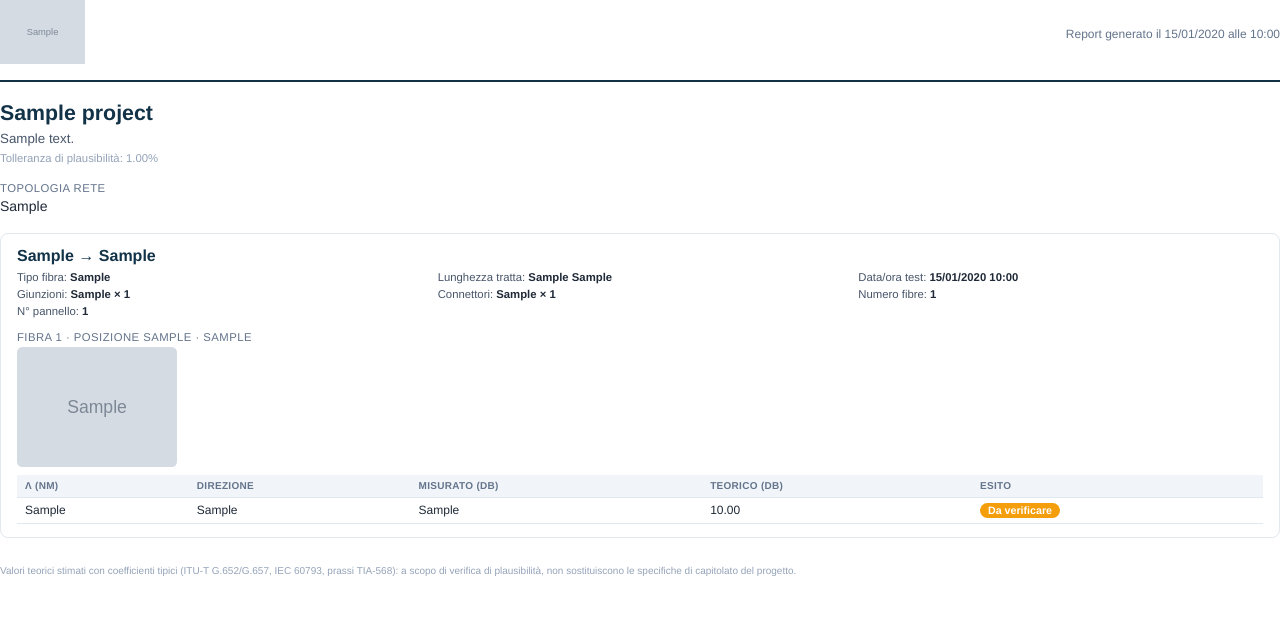
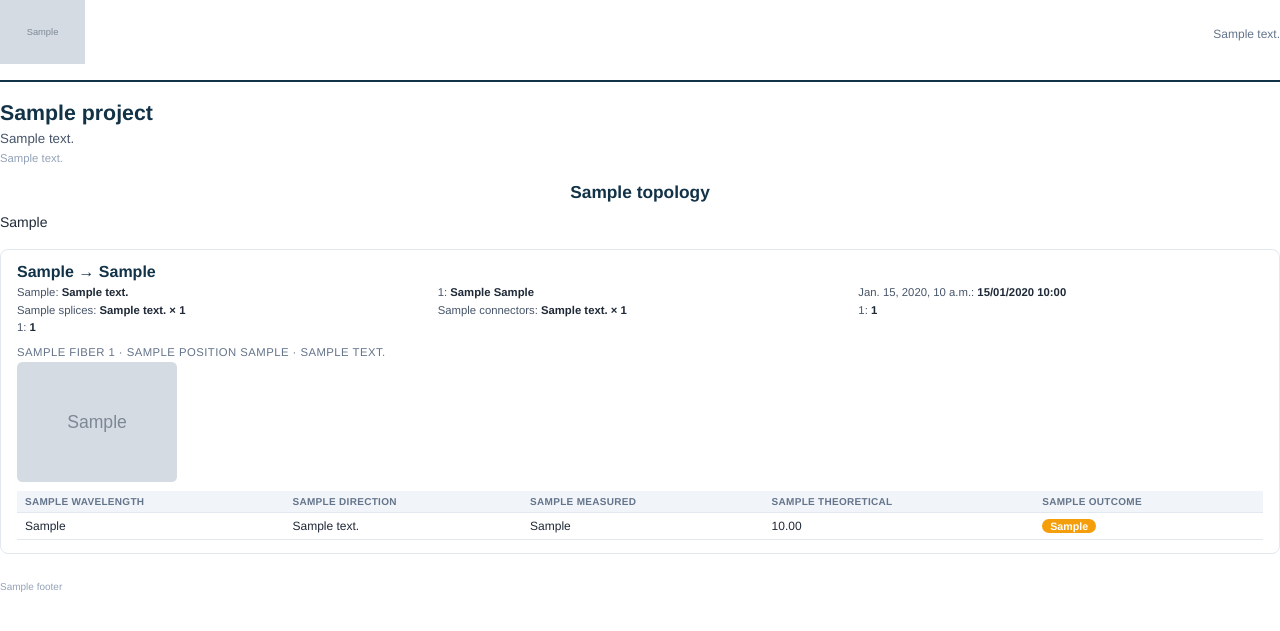
Before and after one commit to lomax73/FBOFiberReport, a Django app: template templates/collaudi/report_pdf.html in a window 1280 px wide. Shown: the top 631 px of the page. Run offline with Django 5.2, Linux system fonts and the light colour scheme; tables that the repository leaves empty hold one stand-in row (values such as "Sample post"); the template is opened without the code that fills it: values that come from a table or form of the project are taken from there, most other values are stand-ins (such as "Sample title", 1, 10 or a date in 2020); grey boxes marked "Sample" are stand-in pictures; data that the repository does not hold is empty.

Commit message:
Aggiungi lingua del report (IT/EN) per progetto e migliora indirizzo cliente nel PDF
- Nuovo campo Project.report_language, selezionabile nel form progetto:
  il PDF (etichette, esiti, footer normativo) viene generato in italiano
  o inglese di conseguenza.
- Nel dettaglio progetto e nel PDF, dopo l'indirizzo del cantiere viene
  mostrato il cliente con ragione sociale e indirizzo completo
  dall'anagrafica del Portale, senza più l'etichetta "Cliente:".
- Titolo "Topologia rete" nel PDF più grande e centrato.

Co-Authored-By: Claude Sonnet 5 <noreply@anthropic.com>

```diff
--- a/collaudi/forms.py
+++ b/collaudi/forms.py
@@ -10,7 +10,7 @@ class ProjectForm(forms.ModelForm):
 
     class Meta:
         model = Project
-        fields = ['name', 'address', 'logo', 'tolerance_percent']
+        fields = ['name', 'address', 'logo', 'tolerance_percent', 'report_language']
 
     def __init__(self, *args, **kwargs):
         super().__init__(*args, **kwargs)
--- a/collaudi/models.py
+++ b/collaudi/models.py
@@ -8,6 +8,8 @@ from . import services
 
 
 class Project(models.Model):
+    REPORT_LANGUAGE_CHOICES = [('it', 'Italiano'), ('en', 'English')]
+
     name = models.CharField('Nome cantiere', max_length=200)
     address = models.CharField('Indirizzo', max_length=300)
     client_id = models.UUIDField(
@@ -17,6 +19,9 @@ class Project(models.Model):
     logo = models.ImageField('Logo', upload_to='project_logos/', blank=True)
     tolerance_percent = models.DecimalField(
         'Tolleranza di plausibilità (%)', max_digits=5, decimal_places=2, default=Decimal('15.00'),
+    )
+    report_language = models.CharField(
+        'Lingua del report', max_length=2, choices=REPORT_LANGUAGE_CHOICES, default='it',
     )
     created_at = models.DateTimeField(auto_now_add=True)
 
@@ -62,6 +67,15 @@ class FiberTest(models.Model):
 
     def theoretical_db(self, wavelength_nm):
         return services.theoretical_attenuation_db(self, wavelength_nm)
+
+    def fiber_type_label(self, lang='it'):
+        return services.fiber_type_label(self.fiber_type, lang)
+
+    def splice_type_label(self, lang='it'):
+        return services.splice_type_label(self.splice_type, lang)
+
+    def connector_type_label(self, lang='it'):
+        return services.connector_type_label(self.connector_type, lang)
 
     def wavelengths(self):
         """Lunghezze d'onda valide per il tipo di fibra (non quelle scelte)."""
@@ -143,6 +157,9 @@ class FiberStrand(models.Model):
             return ['B_A']
         return ['A_B', 'B_A']
 
+    def direction_mode_label(self, lang='it'):
+        return services.direction_mode_label(self.direction_mode, lang)
+
     def sync_measurements(self, wavelengths):
         """Allinea le FiberMeasurement di questa fibra alle lunghezze d'onda
         e alla direction_mode correnti. Da chiamare dopo ogni save della
@@ -182,6 +199,9 @@ class FiberMeasurement(models.Model):
     def __str__(self):
         return f'{self.strand} · {self.wavelength_nm}nm {self.get_direction_display()}'
 
+    def direction_label(self, lang='it'):
+        return services.direction_label(self.direction, lang)
+
     @property
     def theoretical_db(self):
         return self.strand.fiber_test.theoretical_db(self.wavelength_nm)
--- a/templates/collaudi/project_detail.html
+++ b/templates/collaudi/project_detail.html
@@ -8,7 +8,10 @@
     <div>
         <h1>{{ project.name }}</h1>
         <p style="color:#64748b; margin:0;">{{ project.address }}</p>
-        {% if project.cliente %}<p style="color:#64748b; margin:0;">Cliente: {{ project.cliente }}</p>{% endif %}
+        {% if project.cliente %}
+        <p style="color:#64748b; margin:0.75rem 0 0;">{{ project.cliente.ragione_sociale }}</p>
+        {% if project.cliente.full_address %}<p style="color:#64748b; margin:0;">{{ project.cliente.full_address }}</p>{% endif %}
+        {% endif %}
     </div>
     <div style="display:flex; gap:0.6rem; flex-wrap:wrap;">
         <a class="btn btn-secondary" href="{% url 'project-update' project.pk %}">Modifica progetto</a>
@@ -29,6 +32,7 @@
 
 <div class="card" style="font-size:0.9rem; color:#64748b;">
     Tolleranza di plausibilità: <strong style="color:var(--ink);">{{ project.tolerance_percent }}%</strong>
+    &middot; Lingua del report: <strong style="color:var(--ink);">{{ project.get_report_language_display }}</strong>
 </div>
 
 {% if topology_svg %}
--- a/templates/collaudi/report_pdf.html
+++ b/templates/collaudi/report_pdf.html
@@ -1,5 +1,5 @@
 <!DOCTYPE html>
-<html lang="it">
+<html lang="{{ lang }}">
 <head>
 <meta charset="UTF-8">
 <title>Report collaudo — {{ project.name }}</title>
@@ -31,6 +31,13 @@
         page-break-inside: avoid;
     }
     .topology-block svg { max-width: 100%; height: auto; }
+    .topology-title {
+        font-size: 13pt;
+        font-weight: bold;
+        text-align: center;
+        color: #123247;
+        margin: 0 0 8pt;
+    }
 
     .test-block {
         margin-top: 14pt;
@@ -83,18 +90,21 @@
         {% if logo_uri %}<img src="{{ logo_uri }}" alt="{{ project.name }}">{% endif %}
     </div>
     <div class="meta">
-        Report generato il {{ now|date:"d/m/Y" }} alle {{ now|time:"H:i" }}
+        {{ generated_text }}
     </div>
 </div>
 
 <h1>{{ project.name }}</h1>
 <p class="project-address">{{ project.address }}</p>
-{% if project.cliente %}<p class="project-address">Cliente: {{ project.cliente }}</p>{% endif %}
-<p class="project-sub">Tolleranza di plausibilità: {{ project.tolerance_percent }}%</p>
+{% if project.cliente %}
+<p class="project-address" style="margin-top:8pt;">{{ project.cliente.ragione_sociale }}</p>
+{% if project.cliente.full_address %}<p class="project-address">{{ project.cliente.full_address }}</p>{% endif %}
+{% endif %}
+<p class="project-sub">{{ tolerance_text }}</p>
 
 {% if topology_svg %}
 <div class="topology-block">
-    <p class="strand-title">Topologia rete</p>
+    <p class="topology-title">{{ t.topology }}</p>
     {{ topology_svg|safe }}
 </div>
 {% endif %}
@@ -103,45 +113,45 @@
 <div class="test-block">
     <p class="test-title">{{ test.start_point }} &rarr; {{ test.end_point }}</p>
     <div class="test-meta">
-        <div>Tipo fibra: <strong>{{ test.get_fiber_type_display }}</strong></div>
-        <div>Lunghezza tratta: <strong>{{ test.length_value }} {{ test.length_unit }}</strong></div>
-        <div>Data/ora test: <strong>{{ test.test_datetime|date:"d/m/Y H:i" }}</strong></div>
-        <div>Giunzioni: <strong>{{ test.get_splice_type_display }} &times; {{ test.splice_count }}</strong></div>
-        <div>Connettori: <strong>{{ test.get_connector_type_display }} &times; {{ test.connector_count }}</strong></div>
-        <div>Numero fibre: <strong>{{ test.fiber_count }}</strong></div>
-        {% if test.panel_number %}<div>N&deg; pannello: <strong>{{ test.panel_number }}</strong></div>{% endif %}
+        <div>{{ t.fiber_type }}: <strong>{{ test.fiber_type_label_text }}</strong></div>
+        <div>{{ t.length }}: <strong>{{ test.length_value }} {{ test.length_unit }}</strong></div>
+        <div>{{ t.test_datetime }}: <strong>{{ test.test_datetime|date:"d/m/Y H:i" }}</strong></div>
+        <div>{{ t.splices }}: <strong>{{ test.splice_type_label_text }} &times; {{ test.splice_count }}</strong></div>
+        <div>{{ t.connectors }}: <strong>{{ test.connector_type_label_text }} &times; {{ test.connector_count }}</strong></div>
+        <div>{{ t.fiber_count }}: <strong>{{ test.fiber_count }}</strong></div>
+        {% if test.panel_number %}<div>{{ t.panel_number }}: <strong>{{ test.panel_number }}</strong></div>{% endif %}
     </div>
 
     {% for strand in test.strands.all %}
     <p class="strand-title">
-        Fibra {{ strand.number }}{% if strand.panel_position %} &middot; posizione {{ strand.panel_position }}{% endif %}
-        &middot; {{ strand.get_direction_mode_display }}
+        {{ t.fiber }} {{ strand.number }}{% if strand.panel_position %} &middot; {{ t.position }} {{ strand.panel_position }}{% endif %}
+        &middot; {{ strand.direction_mode_label_text }}
     </p>
-    {% if strand.image_uri %}<img src="{{ strand.image_uri }}" class="strand-image" alt="Immagine fibra {{ strand.number }}">{% endif %}
+    {% if strand.image_uri %}<img src="{{ strand.image_uri }}" class="strand-image" alt="{{ t.fiber }} {{ strand.number }}">{% endif %}
     <table>
         <thead>
             <tr>
-                <th>&lambda; (nm)</th>
-                <th>Direzione</th>
-                <th>Misurato (dB)</th>
-                <th>Teorico (dB)</th>
-                <th>Esito</th>
+                <th>{{ t.wavelength }}</th>
+                <th>{{ t.direction }}</th>
+                <th>{{ t.measured }}</th>
+                <th>{{ t.theoretical }}</th>
+                <th>{{ t.outcome }}</th>
             </tr>
         </thead>
         <tbody>
             {% for m in strand.measurements.all %}
             <tr>
                 <td>{{ m.wavelength_nm }}</td>
-                <td>{{ m.get_direction_display }}</td>
+                <td>{{ m.direction_label_text }}</td>
                 <td>{% if m.measured_db is not None %}{{ m.measured_db }}{% else %}&mdash;{% endif %}</td>
                 <td>{{ m.theoretical_db|floatformat:2 }}</td>
                 <td>
                     {% if m.is_plausible is None %}
-                        <span class="badge badge-pending">In attesa</span>
+                        <span class="badge badge-pending">{{ t.pending }}</span>
                     {% elif m.is_plausible %}
-                        <span class="badge badge-ok">Verificato</span>
+                        <span class="badge badge-ok">{{ t.verified }}</span>
                     {% else %}
-                        <span class="badge badge-warn">Da verificare</span>
+                        <span class="badge badge-warn">{{ t.to_verify }}</span>
                     {% endif %}
                 </td>
             </tr>
@@ -153,8 +163,7 @@
 {% endfor %}
 
 <p class="footer">
-    Valori teorici stimati con coefficienti tipici (ITU-T G.652/G.657, IEC 60793, prassi TIA-568): a scopo di verifica
-    di plausibilità, non sostituiscono le specifiche di capitolato del progetto.
+    {{ t.footer }}
 </p>
 
 </body>
```
Also changed, not shown: collaudi/report_i18n.py (added, +66 -0 lines), collaudi/services.py (+49 -5 lines), collaudi/views.py (+26 -2 lines), collaudi/migrations/0008_project_report_language.py (added).
